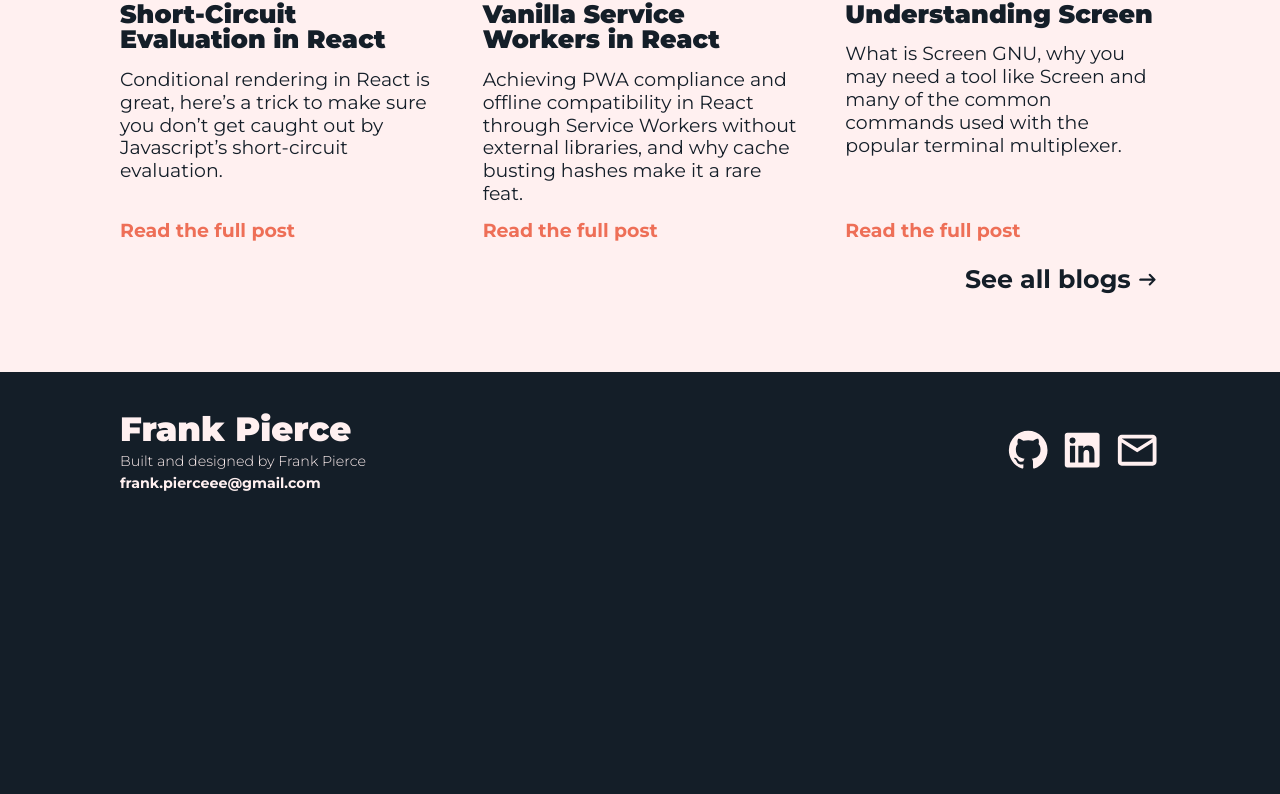
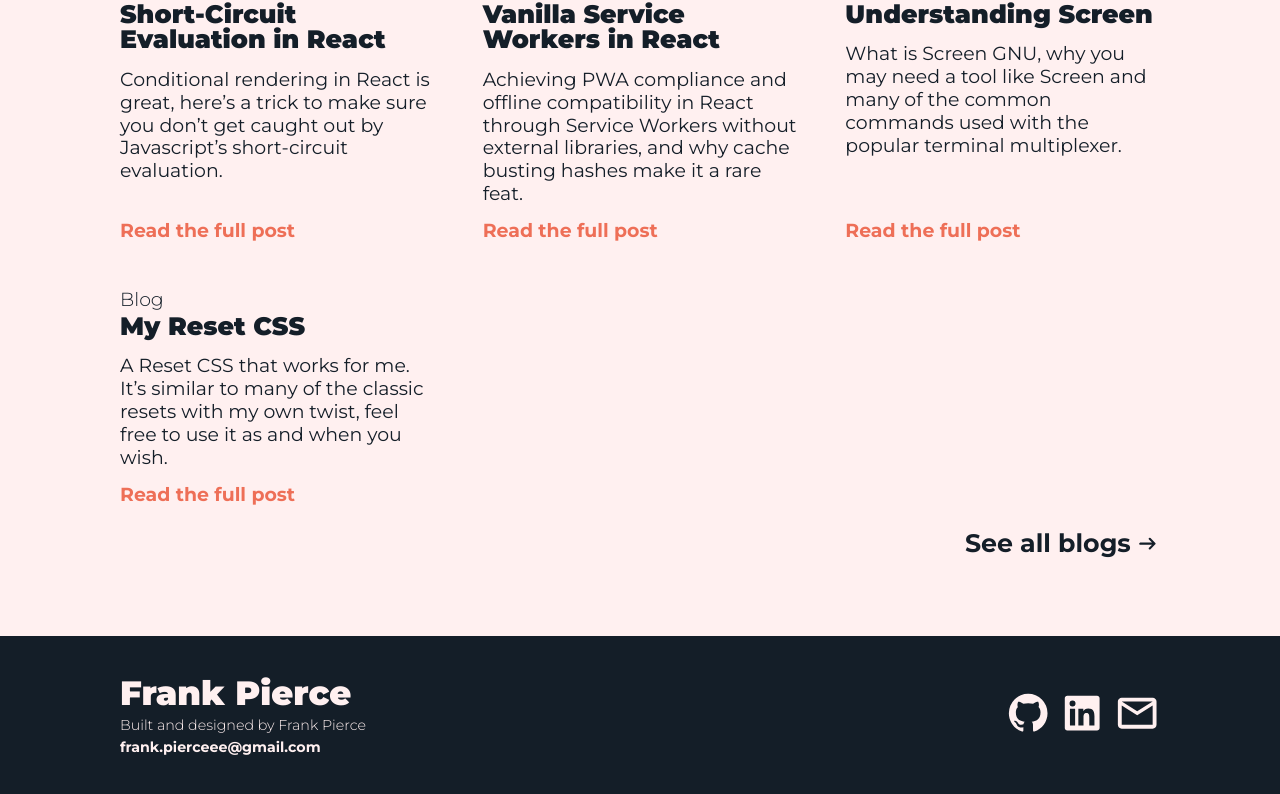
Before and after one commit to llleeeaaannn/portfolio, a React (Create React App) app: page / in a window 1280 px wide. Shown: the part 3547-4341 px from the top of the page. Before the commit the page ends 4078 px from the top, so only its background shows below. Built offline with nearby package versions, Linux system fonts and the light colour scheme.

Commit message:
Added CSS Reset data, added overview in Bloglist and added CSS Reset link to menu

```diff
--- a/src/components/bloglist.js
+++ b/src/components/bloglist.js
@@ -1,7 +1,7 @@
 import styles from '../styles/bloglist.module.css';
 import BlogOverview from './blogoverview';
 import { mediumLink } from '../data/linkData';
-import { screenBlogData, vanillaSWBlogData, renderingBlogData } from '../data/blogData';
+import { screenBlogData, vanillaSWBlogData, renderingBlogData, resetCSSData } from '../data/blogData';
 
 const BlogList = () => {
 
@@ -12,6 +12,7 @@ const BlogList = () => {
         <BlogOverview data={renderingBlogData}/>
         <BlogOverview data={vanillaSWBlogData}/>
         <BlogOverview data={screenBlogData}/>
+        <BlogOverview data={resetCSSData}/>
       </div>
       <a className={styles.allBlogs} href={mediumLink} rel="noopener noreferrer" target="_blank">
         <span>See all blogs</span>
--- a/src/components/menu.js
+++ b/src/components/menu.js
@@ -3,7 +3,7 @@ import { AppContext } from '../App';
 import { Link } from 'react-router-dom';
 import styles from '../styles/menu.module.css';
 import { githubLink, linkedinLink, emailLink } from '../data/linkData';
-import { screenBlogData, vanillaSWBlogData, renderingBlogData } from '../data/blogData';
+import { screenBlogData, vanillaSWBlogData, renderingBlogData, resetCSSData } from '../data/blogData';
 import { stockleData, spotlistData, optioncentData, medicleData } from '../data/projectData';
 
 const Menu = () => {
@@ -33,6 +33,7 @@ const Menu = () => {
           <a href={renderingBlogData.link} rel="noopener noreferrer" target="_blank">{renderingBlogData.name}</a>
           <a href={vanillaSWBlogData.link} rel="noopener noreferrer" target="_blank">{vanillaSWBlogData.name}</a>
           <a href={screenBlogData.link} rel="noopener noreferrer" target="_blank">{screenBlogData.name}</a>
+          <a href={resetCSSData.link} rel="noopener noreferrer" target="_blank">{resetCSSData.name}</a>
         </div>
       </div>
 
--- a/src/data/blogData.js
+++ b/src/data/blogData.js
@@ -19,4 +19,11 @@ const renderingBlogData = {
   type: 'Tips & Tricks'
 }
 
-export { screenBlogData, vanillaSWBlogData, renderingBlogData }
+const resetCSSData = {
+  name: 'My Reset CSS',
+  description: 'A Reset CSS that works for me. It’s similar to many of the classic resets with my own twist, feel free to use it as and when you wish.',
+  link: 'https://piercefrank10.medium.com/my-reset-css-7c9f693fbcc4',
+  type: 'Blog'
+}
+
+export { screenBlogData, vanillaSWBlogData, renderingBlogData, resetCSSData }
```
